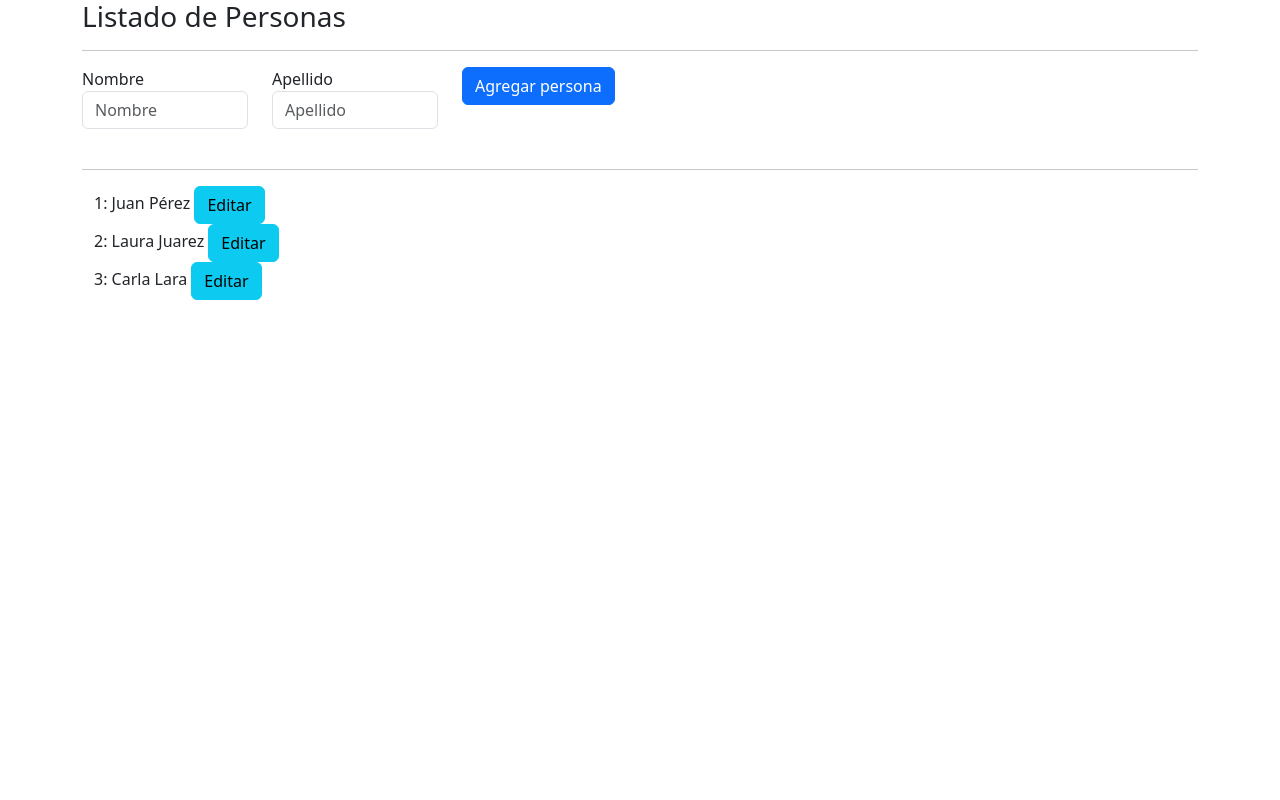
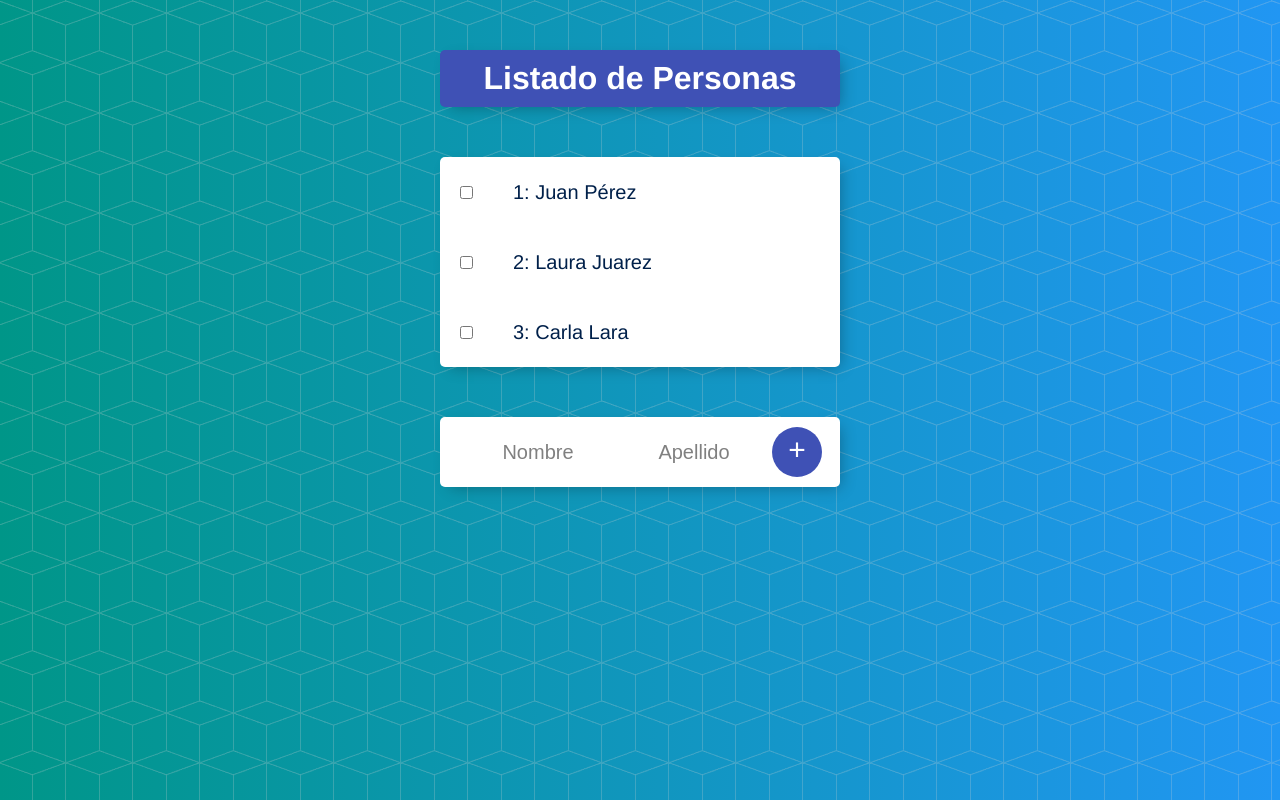
Before and after one commit to ia70/learning.Angular, an Angular app in the folder listado-personas/: page / in a window 1280 px wide. Shown: the top 800 px of the page. Built offline with nearby package versions, Linux system fonts and the light colour scheme.

Commit message:
Mejorando estilos

```diff
--- a/listado-personas/angular.json
+++ b/listado-personas/angular.json
@@ -37,11 +37,9 @@
               }
             ],
             "styles": [
-              "src/styles.css",
-              "node_modules/bootstrap/dist/css/bootstrap.min.css"
+              "src/styles.css"
             ],
             "scripts": [
-              "node_modules/bootstrap/dist/js/bootstrap.min.js"
             ]
           },
           "configurations": {
--- a/listado-personas/src/app/app.component.html
+++ b/listado-personas/src/app/app.component.html
@@ -1,10 +1,14 @@
-<div class="container">
-  <div class="col">
-    <h3>{{titulo}}</h3>
-  </div>
-  <hr>
+<div class="box" id="heading">
+  <h1>{{titulo}}</h1>
+</div>
+
+<div class="box">
+  <app-persona
+    *ngFor="let personaElemento of personas; let i = index"
+    [persona]="personaElemento"
+    [indice]="i" />
+</div>
+
+<div class="box">
   <app-formulario />
-  <br>
-  <hr>
-  <app-persona *ngFor="let personaElemento of personas; let i = index" [persona]="personaElemento" [indice]="i" />
 </div>
--- a/listado-personas/src/app/formulario/formulario.component.html
+++ b/listado-personas/src/app/formulario/formulario.component.html
@@ -1,20 +1,12 @@
-<form class="row">
-    <div class="col-2">
-        <label for="nombre" class="sr-only">Nombre</label>
+<form class="item">
         <input type="text" name="nombre" id="nombre"
-        placeholder="Nombre" class="form-control"
-        #nombreInput >
-    </div>
+        placeholder="Nombre"
+        [(ngModel)]="nombreInput" >
 
-    <div class="col-2">
-        <label for="apellido" class="sr-only">Apellido</label>
         <input type="text" name="apellido" id="apellido"
         placeholder="Apellido" class="form-control"
-        #apellidoInput >
-    </div>
-    <br>
+        [(ngModel)]="apellidoInput" >
 
-    <div class="col">
-        <button type="submit" class="btn btn-primary" (click)="agregarPersona()">Agregar persona</button>
-    </div>
+        <button type="submit" class="btn btn-primary"
+        (click)="agregarPersona()">+</button>
 </form>
--- a/listado-personas/src/app/formulario/formulario.component.ts
+++ b/listado-personas/src/app/formulario/formulario.component.ts
@@ -1,4 +1,4 @@
-import { Component, ElementRef, ViewChild } from '@angular/core';
+import { Component} from '@angular/core';
 import { Persona } from '../persona.model';
 import { PersonasService } from '../personas.service';
 
@@ -8,8 +8,8 @@
   styleUrl: './formulario.component.css',
 })
 export class FormularioComponent {
-  @ViewChild('nombreInput') nombreInput: ElementRef;
-  @ViewChild('apellidoInput') apellidoInput: ElementRef;
+  nombreInput: string;
+  apellidoInput: string;
 
   constructor(private personasService: PersonasService,) {
     personasService.saludar.subscribe(
@@ -18,12 +18,6 @@
   }
 
   agregarPersona() {
-    let persona: Persona;
-    persona = new Persona(
-      this.nombreInput.nativeElement.value,
-      this.apellidoInput.nativeElement.value
-    );
-
-    this.personasService.agregarPersona(persona);
+    this.personasService.agregarPersona(new Persona(this.nombreInput, this.apellidoInput));
   }
 }
--- a/listado-personas/src/app/persona/persona.component.html
+++ b/listado-personas/src/app/persona/persona.component.html
@@ -1,13 +1,4 @@
-<div class="container">
-    <div class="row">
-        <div class="col">
-            <div>
-                {{indice + 1}}: {{persona.nombre}} {{persona.apellido}}
-                <button
-                    class="btn btn-info"
-                    (click)="emitirSaludo()"
-                >Editar</button>
-            </div>
-        </div>
-    </div>
+<div class="item">
+    <input type="checkbox" (click)="emitirSaludo()" />
+    <p>{{indice + 1}}: {{persona.nombre}} {{persona.apellido}}</p>
 </div>
--- a/listado-personas/src/styles.css
+++ b/listado-personas/src/styles.css
@@ -1 +1,88 @@
-/* You can add global styles to this file, and also import other style files */
+html {
+    background-color: #2196F3;
+    min-height: 1000px;
+    font-family: 'helvetica neue';
+    background: url(./assets/bg-pattern.png), #2196F3;
+    background: url(./assets/bg-pattern.png), -webkit-gradient(linear, right top, left top, from(#2196F3), to(#009688));
+    background: url(./assets/bg-pattern.png), linear-gradient(to left, #2196F3, #009688)
+}
+
+h1 {
+    color: #fff;
+    padding: 10px;
+}
+
+.box {
+    max-width: 400px;
+    margin: 50px auto;
+    background: white;
+    border-radius: 5px;
+    box-shadow: 5px 5px 15px -5px rgba(0, 0, 0, 0.3);
+}
+
+#heading {
+    background-color: #3F51B5;
+    text-align: center;
+}
+
+.item {
+    min-height: 70px;
+    display: flex;
+    align-items: center;
+    border-bottom: 1px solid #F1F1F1;
+}
+
+.item:last-child {
+    border-bottom: 0;
+}
+
+
+input[type="checkbox"] {
+    margin: 20px;
+}
+
+p {
+    margin: 0;
+    padding: 20px;
+    font-size: 20px;
+    font-weight: 200;
+    color: #00204a;
+}
+
+form {
+    text-align: center;
+    margin-left: 20px;
+}
+
+button {
+    min-height: 50px;
+    width: 50px;
+    border-radius: 50%;
+    border-color: transparent;
+    background-color: #3F51B5;
+    color: #fff;
+    font-size: 30px;
+    padding-bottom: 6px;
+    border-width: 0;
+}
+
+input[type="text"] {
+    text-align: center;
+    height: 60px;
+    top: 10px;
+    border: none;
+    background: transparent;
+    font-size: 20px;
+    font-weight: 200;
+    width: 40%;
+}
+
+input[type="text"]:focus {
+    outline: none;
+    box-shadow: inset 0 -3px 0 0 #3F51B5;
+}
+
+::placeholder {
+    color: grey;
+    opacity: 1;
+}
```
Also changed, not shown: listado-personas/src/assets/bg-pattern.png (added).
